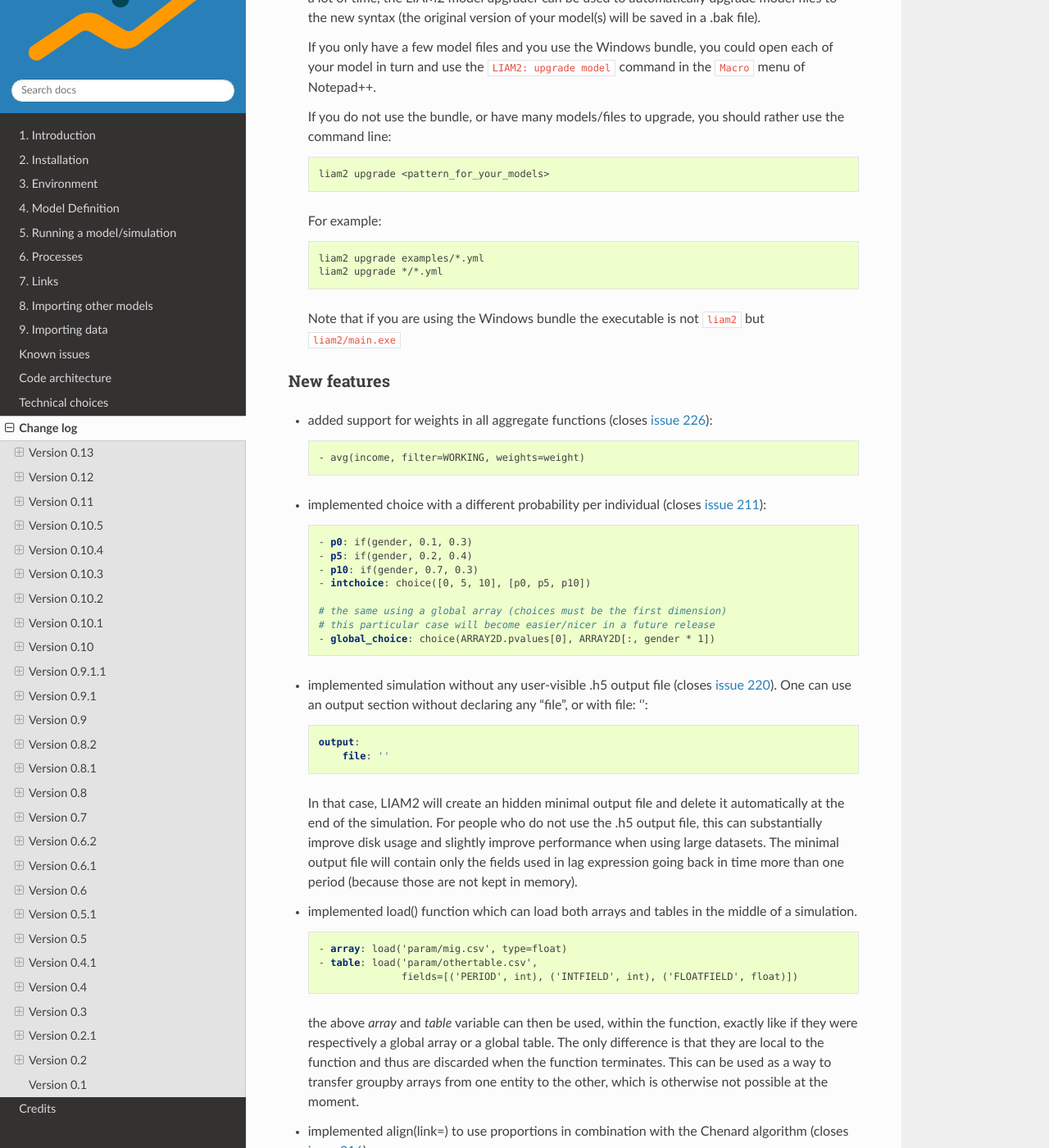
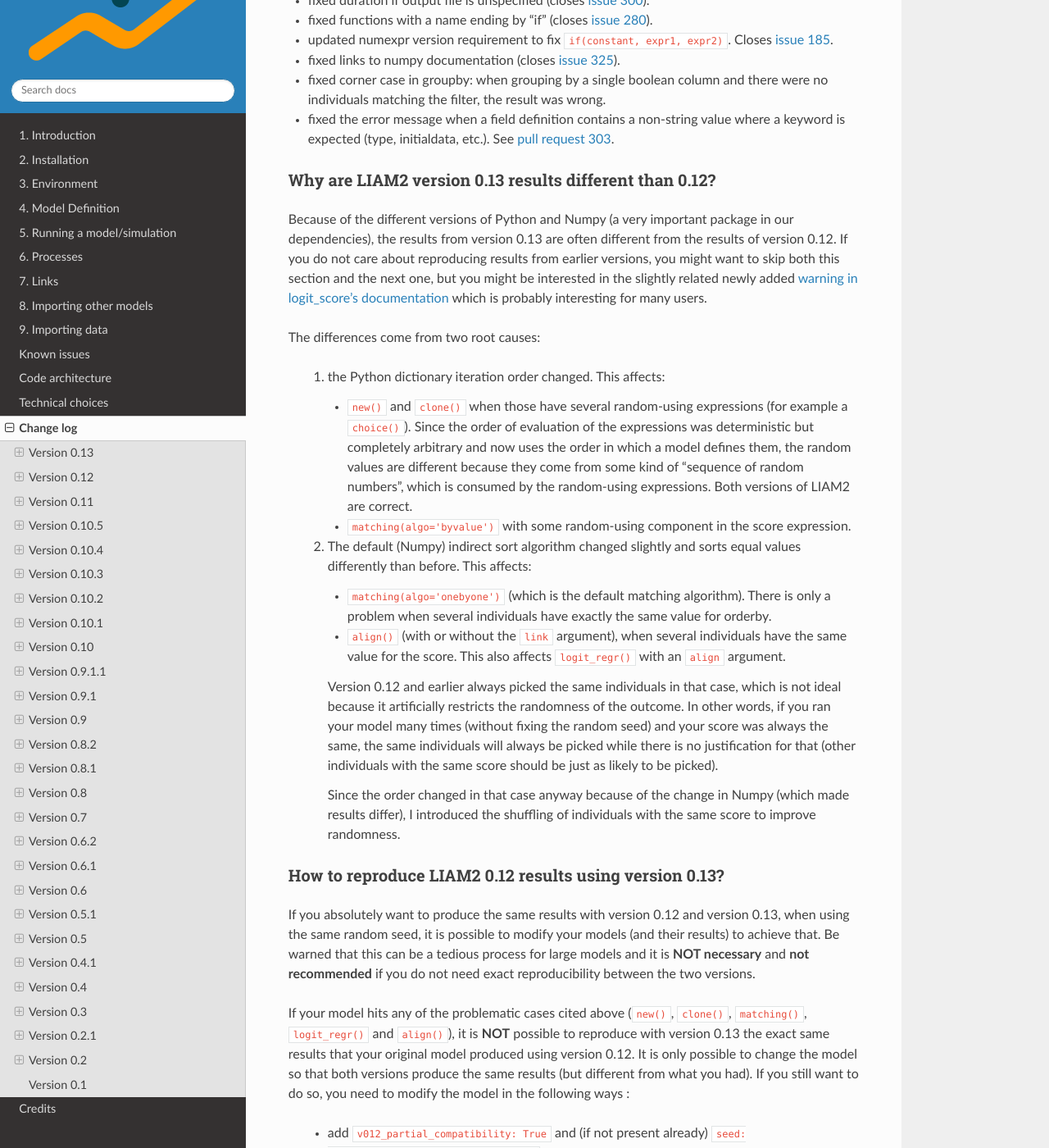
Before and after one commit to liam2/liam2, a Sphinx documentation site: the page built from doc/usersguide/source/changes.rst, in a window 1280 px wide and 1400 px high, scrolled down 1401 px. Shown: the whole window at 82% size. Built offline with Sphinx 7.4.7 and the Read the Docs theme 3.1.0, drawn with Linux system fonts in a browser that asks for light colours; some of the changed text lies outside the part shown.

Commit message:
DOC: updated release notes and documentation for version 0.13 (closes #335)

```diff
--- a/doc/usersguide/source/changes/version_0_13.rst.inc
+++ b/doc/usersguide/source/changes/version_0_13.rst.inc
@@ -1,11 +1,37 @@
+About this version
+------------------
+
+Even though this version shares the version number that I had intended for the
+"big new release" that I was working on a few years ago, this version does not
+contain any of those large new features. It "only" updates Python and all the
+libraries we use to recent versions and, with one exception, only introduces
+small bug fixes and improvements which were already done in my development
+branch and could be applied easily to this smaller-scoped version.
+
+
 Breaking changes
 ----------------
 
-* This release main purpose was to update the versions of Python (and the whole
-  stack of Python packages LIAM2 is built on) to something recent. This version
-  is 100% compatible with previous versions in the syntax it supports for the
-  models (simulation files) **BUT** results will probably differ from previous
-  versions. Closes :issue:`257` and probably a few others.
+Even though this version of LIAM2 is 100% compatible with previous versions
+regarding the syntax it supports for the model/simulation files, the results
+will probably be slightly different from version 0.12, even with the same
+random seed.
+
+ - One class of difference is that random numbers are generated differently in
+   some cases. Since both LIAM2 versions respect the asked for random
+   distribution, both versions are in fact **correct**.
+ - The other difference concerns sorting individuals during matching and
+   alignment when several individuals have exactly the same score.
+   Version 0.12 always picked the same individuals across runs (which is
+   correct since the score was respected but not ideal because it lacked some
+   randomness), while version 0.13 improves that by choosing the individuals
+   at random in that case.
+
+There are two sections below with more details about
+:ref:`the differences in results <012_013_results_differences>` and an
+explanation of :ref:`how to modify your models to have the same results in
+version 0.13 than in version 0.12 <reproducing_012_results>` if you are
+interested in that. Closes :issue:`257` and probably a few others.
 
 
 New features
@@ -23,7 +49,9 @@
 
 * when dumping floating point numbers to CSV, use the nicest (shortest)
   representation of those numbers which would be loaded back as the same value,
-  like it was already the case when displaying them (closes :issue:`225`).
+  like it was already the case when displaying them. This makes the CSV output
+  (visually) different than before but a computer would interpret it the same
+  way (closes :issue:`225`).
 
 * use a safer way to load .yml simulation files. This should make it *a little*
   less dangerous to run a simulation file from an untrusted source. It is still
@@ -50,3 +78,200 @@
 
 * fixed the error message when a field definition contains a non-string value
   where a keyword is expected (type, initialdata, etc.). See :pr:`303`.
+
+
+.. _012_013_results_differences:
+
+Why are LIAM2 version 0.13 results different than 0.12?
+-------------------------------------------------------
+
+Because of the different versions of Python and Numpy (a very important package
+in our dependencies), the results from version 0.13 are often different from
+the results of version 0.12. If you do not care about reproducing results
+from earlier versions, you might want to skip both this section and the next
+one, but you might be interested in the slightly related newly added
+:ref:`warning in logit_score's documentation <logit_score_safe_zone>` which is
+probably interesting for many users.
+
+The differences come from two root causes:
+
+ 1) the Python dictionary iteration order changed. This affects:
+
+    * ``new()`` and ``clone()`` when those have several random-using expressions
+      (for example a ``choice()``). Since the order of evaluation of the
+      expressions was deterministic but completely arbitrary and now uses the
+      order in which a model defines them, the random values are different
+      because they come from some kind of "sequence of random numbers", which
+      is consumed by the random-using expressions.  Both versions of LIAM2 are
+      correct.
+
+    * ``matching(algo='byvalue')`` with some random-using component in the score
+      expression.
+
+ 2) The default (Numpy) indirect sort algorithm changed slightly and sorts
+    equal values differently than before. This affects:
+
+    * ``matching(algo='onebyone')`` (which is the default matching algorithm).
+      There is only a problem when several individuals have exactly the same
+      value for orderby.
+
+    * ``align()`` (with or without the ``link`` argument), when several
+      individuals have the same value for the score. This also affects
+      ``logit_regr()`` with an ``align`` argument.
+
+    Version 0.12 and earlier always picked the same individuals in that case,
+    which is not ideal because it artificially restricts the randomness of the
+    outcome. In other words, if you ran your model many times (without
+    fixing the random seed) and your score was always the same, the same
+    individuals will always be picked while there is no justification for that
+    (other individuals with the same score should be just as likely to be
+    picked).
+
+    Since the order changed in that case anyway because of the change in Numpy
+    (which made results differ), I introduced the shuffling of individuals with
+    the same score to improve randomness.
+
+
+.. _reproducing_012_results:
+
+How to reproduce LIAM2 0.12 results using version 0.13?
+-------------------------------------------------------
+
+If you absolutely want to produce the same results with version 0.12 and
+version 0.13, when using the same random seed, it is possible to modify your
+models (and their results) to achieve that. Be warned that this can be a tedious
+process for large models and it is **NOT necessary** and **not recommended**
+if you do not need exact reproducibility between the two versions.
+
+If your model hits any of the problematic cases cited above (``new()``,
+``clone()``, ``matching()``, ``logit_regr()`` and ``align()``), it is **NOT**
+possible to reproduce with version 0.13 the exact same results that your
+original model produced using version 0.12. It is only possible to change the
+model so that both versions produce the same results (but different from what
+you had). If you still want to do so, you need to modify the model in the
+following ways :
+
+ * add ``v012_partial_compatibility: True`` and (if not present already)
+   ``seed: some_constant_number_of_your_choice`` in the simulation block of
+   your simulation file. The ``v012_partial_compatibility: True`` flag has two
+   effects: it turns off the automatic shuffling of individuals when they have
+   the same score (so you temporarily get worse/less random results) and
+   displays a warning in that case so that you can fix that manually instead
+   of relying on the automatic solution. See below for an explanation of what
+   is necessary.
+
+ * if you have ``new()`` and ``clone()`` using several random-using expressions,
+   you need to compute a temporary variable with the random-using expression for
+   all individuals outside of the ``new()``/``clone()`` function.
+   You would then have different results than before (because the model would
+   "consume" more values from the "random sequence") but the result should be
+   the same in both versions. For example, in the demo08 model, we have: ::
+
+    - new('person', filter=to_give_birth,
+          mother_id = id,
+          education_level = choice([LOWER_SECONDARY_EDU,
+                                    UPPER_SECONDARY_EDU,
+                                    TERTIARY_EDU],
+                                   [0.25, 0.39, 0.36]),
+          age = 0,
+          gender = choice([MALE, FEMALE], [0.51, 0.49])
+          # more fields omitted for brevity
+          )
+
+   The two ``choice()`` there are making results differ between versions. To
+   avoid this, the code can be modified as such: ::
+
+    - baby_edu: choice([LOWER_SECONDARY_EDU, UPPER_SECONDARY_EDU, TERTIARY_EDU],
+                       [0.25, 0.39, 0.36])
+    - baby_gender: choice([MALE, FEMALE], [0.51, 0.49])
+    - new('person', filter=to_give_birth,
+          mother_id = id,
+          age = 0,
+          education_level = baby_edu,
+          gender = baby_gender
+          # more fields omitted for brevity
+          )
+
+ * if you use ``matching()`` with ``algo='byvalue'`` and the score expression
+   uses some random component, the easiest workaround to make the results the
+   same across versions is to use ``algo='onebyone'`` instead (which is the
+   default). The procedure will be slower though. See below for how to solve
+   the second problem with ``matching()`` (non-unique values in orderby).
+
+ * for both ``matching(algo='onebyone')`` and ``align()``, when the score is a
+   simple “mathematical expression” NOT involving any ``logit_score()`` but which
+   produces some non-unique values, the simplest workaround is to add some
+   small uniform random component to the score/orderby expression.
+   The trick is to make the “high” bound of ``uniform()`` smaller than the
+   smallest difference between any two values (that is why the warning from
+   ``v012_partial_compatibility`` computes and displays that value for you), so
+   that the relative order of individuals only changes between individuals
+   which had the same value. For example, with code like: ::
+
+    - partner_id: if(to_couple,
+                     matching(set1filter=FEMALE, set2filter=MALE,
+                              score=<some long expression omitted for brevity>,
+                              orderby=difficult_match),
+                     partner_id)"
+
+   In that model's case, ``difficult_match`` is an integer value and thus the
+   minimum difference between any two values is 1 and the code could thus be
+   changed to: ::
+
+    - partner_id: if(to_couple,
+                     matching(set1filter=FEMALE, set2filter=MALE,
+                              score=<some long expression omitted for brevity>,
+                              orderby=difficult_match + uniform(high=0.5)),
+                     partner_id)
+
+ * When the score uses ``logit_score()`` either explicitly or via
+   ``logit_regr()``, this gets more complicated.
+   This was not mentioned anywhere so far but ``logit_score()`` gives best
+   results only if its input is roughly between -6 and 6. When that is not the
+   case, you risk having it return the same value even if you pass different
+   values. See :ref:`the warning about this in logit_score's documentation
+   <logit_score_safe_zone>` for more details. Now to fix the non-unique issue
+   in this case is a bit trickier and more tedious. Since the output values of
+   ``logit_score()`` are sometimes already very close to each other (especially
+   when outside the logit_score "safe zone"), we cannot use the ``uniform()``
+   trick to make the output of ``logit_score()`` "unique enough" for sorting
+   (because there are not enough floating point numbers available between the
+   output values). As a consequence, we instead need to modify the input values
+   going into the ``logit_score()`` function. The simplest way to do this is
+   just to rescale the input expression to make sure it fits the “safe range”.
+
+   For example, in one model, we had code like this: ::
+
+        - married_score: -0.030816 * agediff **2
+                         + 0.0013858 * agediff **3
+                         + 1.576726 * (educ_level - partner.educ_level)
+                         # (more terms omitted for brevity)
+        - married: logit_regr(married_score,
+                              filter = FEMALE and just_matched,
+                              align = 'al_p_mar_married.csv')
+
+   Adding the following line in between: ::
+
+        - married_score: (married_score * 6) / max(married_score)
+
+   solved the issue in that model's case. Note that for that model, there was
+   no problem with the lower bound, so it was sufficient to only make sure the
+   input values are below the 6 upper bound...
+
+ * If you use "soft-takes" and "soft-leaves" in alignment, like in : ::
+
+      if(some_condition, constant_higher_than_one,
+         if(some_other_contition, constant_lower_than_zero,
+            logit_score(expr)))
+
+   which is meant to force taking those higher_than_one individuals
+   in priority but not necessarily take them all; and select those
+   lower_than_zero individuals last but not necessarily avoid them entirely.
+
+   In that case, using a ``uniform()`` in place of the constant works well.
+   For example, using ``uniform(2, 3)`` instead of the constant ``2`` and
+   ``uniform(-1, 0)`` instead of ``-1`` worked in our case.
+
+ * Interestingly ``logit_regr(0.0, align='my_alignment_file.csv')`` is not
+   affected by the problem because ``0.0`` is within the safe range and is
+   optimized to ``align(uniform(), 'my_alignment_file.csv')`` anyway.
```
Also changed, not shown: doc/usersguide/source/processes.rst (+41 -10 lines).
